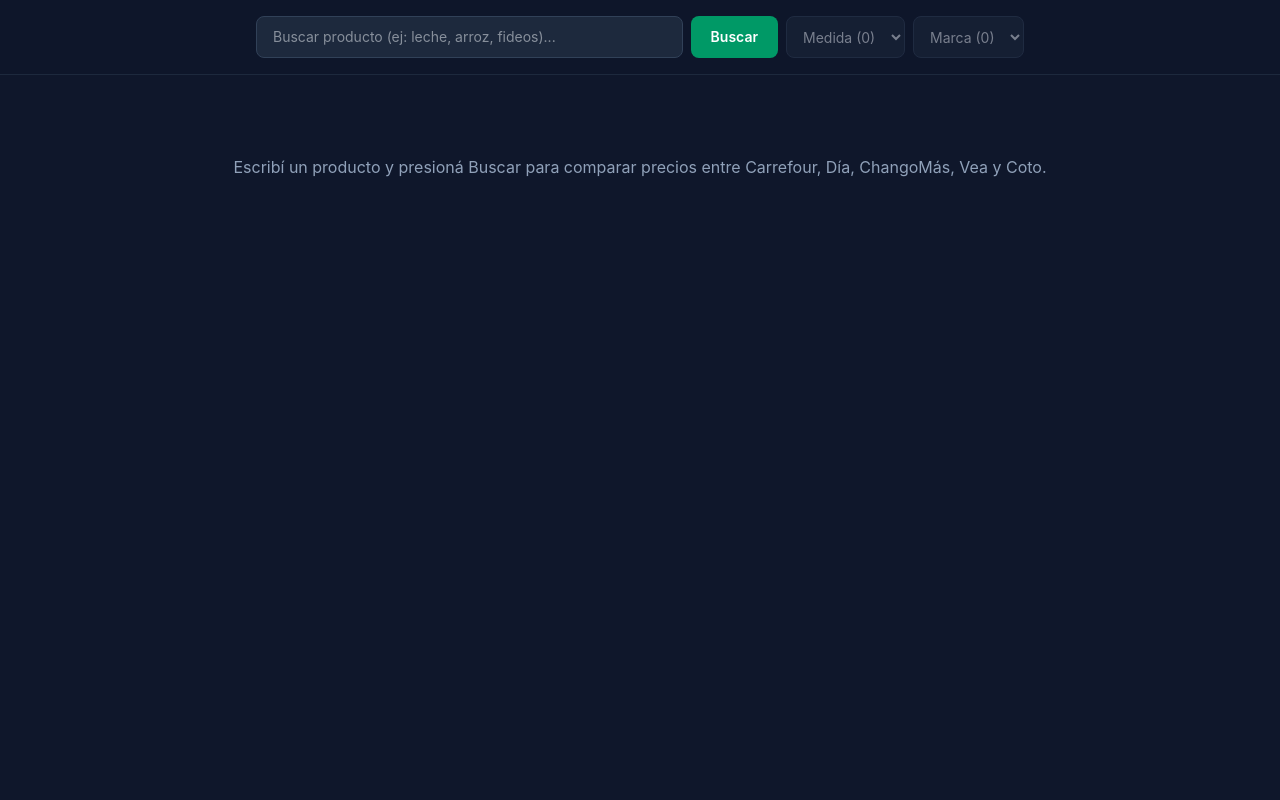
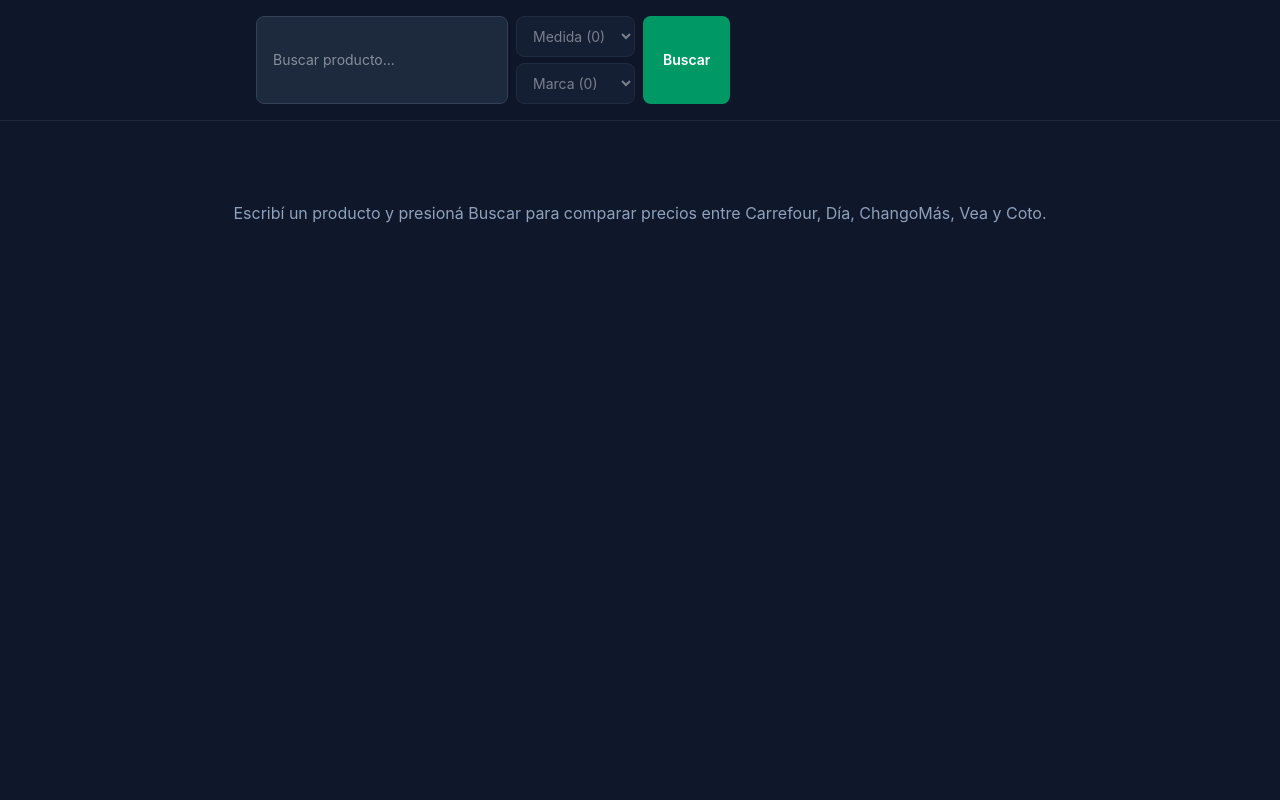
Before and after one commit to Mati69lbt/CompararPreciosSupermercados, a React (Vite) app: page / in a window 1280 px wide. Shown: the top 800 px of the page. Built offline with nearby package versions, Linux system fonts and the light colour scheme.

Commit message:
feat: mejorar diseño de componentes y optimizar la visualización de productos en el carrusel

```diff
--- a/src/App.jsx
+++ b/src/App.jsx
@@ -107,28 +107,31 @@ export default function App() {
 
   return (
     <div className="min-h-screen bg-slate-900 text-white">
-      <header className="sticky top-0 z-20 bg-slate-900/95 backdrop-blur border-b border-slate-800 p-4">
-        <div className="max-w-3xl mx-auto flex flex-wrap gap-2">
+      <header className="sticky top-0 z-20 bg-slate-900/95 backdrop-blur border-b border-slate-800 p-2 sm:p-4">
+        <div className="max-w-3xl mx-auto grid grid-cols-2 gap-2 sm:flex sm:flex-wrap">
+          <div className="flex flex-col gap-1.5 min-w-0">
             <input
               type="text"
               value={input}
               onChange={(e) => setInput(e.target.value)}
               onKeyDown={handleKeyDown}
-            placeholder="Buscar producto (ej: leche, arroz, fideos)..."
-            className="flex-1 min-w-[200px] bg-slate-800 border border-slate-700 text-slate-100 text-sm rounded-lg px-4 py-2.5 focus:ring-2 focus:ring-emerald-500 focus:outline-none"
+              placeholder="Buscar producto..."
+              className="sm:flex-1 sm:min-w-[200px] bg-slate-800 border border-slate-700 text-slate-100 text-xs sm:text-sm rounded-lg px-3 sm:px-4 h-9 sm:h-auto sm:py-2.5 focus:ring-2 focus:ring-emerald-500 focus:outline-none"
             />
             <button
               onClick={dispararBusqueda}
-            className="bg-emerald-600 hover:bg-emerald-500 text-white font-semibold text-sm px-5 py-2.5 rounded-lg transition-colors"
+              className="sm:hidden bg-emerald-600 hover:bg-emerald-500 text-white font-semibold text-xs px-3 h-9 rounded-lg transition-colors"
             >
               Buscar
             </button>
+          </div>
 
+          <div className="flex flex-col gap-1.5 min-w-0">
             <select
               value={filtroContenidoGlobal}
               onChange={handleContenidoChange}
               disabled={!busqueda}
-            className="bg-slate-800 border border-slate-700 text-slate-200 text-sm rounded-lg px-3 py-2.5 focus:ring-2 focus:ring-emerald-500 focus:outline-none disabled:opacity-50"
+              className="bg-slate-800 border border-slate-700 text-slate-200 text-xs sm:text-sm rounded-lg px-2 sm:px-3 h-9 sm:h-auto sm:py-2.5 focus:ring-2 focus:ring-emerald-500 focus:outline-none disabled:opacity-50 min-w-0"
             >
               <option value="">Medida ({medidasDisponiblesGlobal.length})</option>
               {[...medidasDisponiblesGlobal]
@@ -144,7 +147,7 @@ export default function App() {
               value={filtroMarcaGlobal}
               onChange={(e) => setFiltroMarcaGlobal(e.target.value)}
               disabled={!busqueda}
-            className="bg-slate-800 border border-slate-700 text-slate-200 text-sm rounded-lg px-3 py-2.5 focus:ring-2 focus:ring-emerald-500 focus:outline-none disabled:opacity-50"
+              className="bg-slate-800 border border-slate-700 text-slate-200 text-xs sm:text-sm rounded-lg px-2 sm:px-3 h-9 sm:h-auto sm:py-2.5 focus:ring-2 focus:ring-emerald-500 focus:outline-none disabled:opacity-50 min-w-0"
             >
               <option value="">Marca ({marcasDisponiblesGlobal.length})</option>
               {marcasDisponiblesGlobal.map((marca, i) => (
@@ -153,6 +156,14 @@ export default function App() {
                 </option>
               ))}
             </select>
+          </div>
+
+          <button
+            onClick={dispararBusqueda}
+            className="hidden sm:block bg-emerald-600 hover:bg-emerald-500 text-white font-semibold text-sm px-5 py-2.5 rounded-lg transition-colors"
+          >
+            Buscar
+          </button>
         </div>
       </header>
 
@@ -163,17 +174,17 @@ export default function App() {
             Carrefour, Día, ChangoMás, Vea y Coto.
           </p>
         ) : (
-          <div className="grid grid-cols-1 gap-3 items-start lg:grid-cols-5 lg:h-full lg:items-stretch">
+          <div className="flex flex-col gap-3 lg:grid lg:grid-cols-5 lg:gap-3 lg:h-full lg:items-stretch">
             {TIENDAS.map(({ key, nombre, logo, Componente }) => (
               <div
                 key={key}
-                className="bg-slate-950/40 border border-slate-800 rounded-xl overflow-hidden flex flex-col lg:h-full lg:min-w-0"
+                className="bg-slate-950/40 border-2 border-slate-600 rounded-xl overflow-hidden flex flex-col lg:h-full lg:min-w-0"
               >
-                <div className="flex items-center justify-center gap-2 p-3 border-b border-slate-800 bg-slate-900 shrink-0">
+                <div className="flex items-center justify-start lg:justify-center gap-2 p-2 sm:p-3 border-b border-slate-800 bg-slate-900 shrink-0">
                   <img
                     src={logo}
                     alt={nombre}
-                    className="h-10 object-contain"
+                    className="h-8 sm:h-10 object-contain"
                   />
                   {typeof conteos[key] === "number" && (
                     <span className="flex items-center gap-1 text-[11px] font-medium text-emerald-400 bg-emerald-500/10 border border-emerald-500/30 rounded-full pl-2 pr-2.5 py-0.5 leading-none">
--- a/src/components/Dia/ProductsDia.jsx
+++ b/src/components/Dia/ProductsDia.jsx
@@ -87,12 +87,12 @@ const ProductsDia = ({
         {cargando ? (
           <p className="text-center text-slate-400 text-xs py-4">Cargando...</p>
         ) : (
-          <div className="flex flex-col gap-2">
+          <div className="flex flex-row gap-2 overflow-x-auto snap-x snap-mandatory scrollbar-none pb-1 lg:flex-col lg:overflow-visible lg:snap-none lg:pb-0">
             {productosFiltrados.map((prod) => (
               <div
                 key={prod.id}
                 onClick={() => setProductoSeleccionado(prod)}
-                className="bg-slate-800 border border-slate-700 rounded-lg p-2 flex flex-col justify-between shadow hover:border-slate-500 transition-all overflow-hidden cursor-pointer hover:scale-[1.01]"
+                className="w-44 shrink-0 snap-start lg:w-auto lg:shrink lg:snap-align-none bg-slate-800 border border-slate-700 rounded-lg p-2 flex flex-col justify-between shadow hover:border-slate-500 transition-all overflow-hidden cursor-pointer hover:scale-[1.01]"
               >
                 <div className="flex gap-2">
                   <div className="w-14 h-14 shrink-0 bg-white/5 rounded-md flex items-center justify-center overflow-hidden">
--- a/src/components/carrefour/ProductsCarrefour.jsx
+++ b/src/components/carrefour/ProductsCarrefour.jsx
@@ -95,12 +95,12 @@ const ProductsCarrefour = ({
         {cargando ? (
           <p className="text-center text-slate-400 text-xs py-4">Cargando...</p>
         ) : (
-          <div className="flex flex-col gap-2">
+          <div className="flex flex-row gap-2 overflow-x-auto snap-x snap-mandatory scrollbar-none pb-1 lg:flex-col lg:overflow-visible lg:snap-none lg:pb-0">
             {productosFiltrados.map((prod) => (
               <div
                 key={prod.id}
                 onClick={() => setProductoSeleccionado(prod)}
-                className="bg-slate-800 border border-slate-700 rounded-lg p-2 flex flex-col justify-between shadow hover:border-slate-500 transition-all overflow-hidden cursor-pointer hover:scale-[1.01]"
+                className="w-44 shrink-0 snap-start lg:w-auto lg:shrink lg:snap-align-none bg-slate-800 border border-slate-700 rounded-lg p-2 flex flex-col justify-between shadow hover:border-slate-500 transition-all overflow-hidden cursor-pointer hover:scale-[1.01]"
               >
                 <div className="flex gap-2">
                   <div className="w-14 h-14 shrink-0 bg-white/5 rounded-md flex items-center justify-center overflow-hidden">
--- a/src/components/changomas/ProductsChangoMas.jsx
+++ b/src/components/changomas/ProductsChangoMas.jsx
@@ -88,12 +88,12 @@ const ProductsChangoMas = ({
         {cargando ? (
           <p className="text-center text-slate-400 text-xs py-4">Cargando...</p>
         ) : (
-          <div className="flex flex-col gap-2">
+          <div className="flex flex-row gap-2 overflow-x-auto snap-x snap-mandatory scrollbar-none pb-1 lg:flex-col lg:overflow-visible lg:snap-none lg:pb-0">
             {productosFiltrados.map((prod) => (
               <div
                 key={prod.id}
                 onClick={() => setProductoSeleccionado(prod)}
-                className="bg-slate-800 border border-slate-700 rounded-lg p-2 flex flex-col justify-between shadow hover:border-slate-500 transition-all overflow-hidden cursor-pointer hover:scale-[1.01]"
+                className="w-44 shrink-0 snap-start lg:w-auto lg:shrink lg:snap-align-none bg-slate-800 border border-slate-700 rounded-lg p-2 flex flex-col justify-between shadow hover:border-slate-500 transition-all overflow-hidden cursor-pointer hover:scale-[1.01]"
               >
                 <div className="flex gap-2">
                   <div className="w-14 h-14 shrink-0 bg-white/5 rounded-md flex items-center justify-center overflow-hidden">
--- a/src/components/coto/ProductsCoto.jsx
+++ b/src/components/coto/ProductsCoto.jsx
@@ -95,12 +95,12 @@ const ProductsCoto = ({
       {cargando ? (
         <p className="text-center text-slate-400 text-xs py-4">Cargando...</p>
       ) : (
-        <div className="flex flex-col gap-2">
+        <div className="flex flex-row gap-2 overflow-x-auto snap-x snap-mandatory scrollbar-none pb-1 lg:flex-col lg:overflow-visible lg:snap-none lg:pb-0">
           {productosFiltrados.map((prod) => (
             <div
               key={prod.id}
               onClick={() => setProductoSeleccionado(prod)}
-              className="bg-slate-800 border border-slate-700 rounded-lg p-2 flex flex-col justify-between shadow hover:border-slate-500 transition-all overflow-hidden cursor-pointer hover:scale-[1.01]"
+              className="w-44 shrink-0 snap-start lg:w-auto lg:shrink lg:snap-align-none bg-slate-800 border border-slate-700 rounded-lg p-2 flex flex-col justify-between shadow hover:border-slate-500 transition-all overflow-hidden cursor-pointer hover:scale-[1.01]"
             >
               <div className="flex gap-2">
                 <div className="w-14 h-14 shrink-0 bg-white/5 rounded-md flex items-center justify-center overflow-hidden">
--- a/src/components/mercadoLibre/ProductsMeli.jsx
+++ b/src/components/mercadoLibre/ProductsMeli.jsx
@@ -221,7 +221,7 @@ const ProductsMeli = () => {
                     )}
                   </div>
 
-                  <h3 className="font-medium text-slate-100 text-sm line-clamp-2 mb-2">
+                  <h3 className="font-medium text-slate-100 text-sm mb-2">
                     {prod.nombre}
                   </h3>
 
--- a/src/components/vea/ProductsVea.jsx
+++ b/src/components/vea/ProductsVea.jsx
@@ -92,12 +92,12 @@ const ProductsVea = ({
         {cargando ? (
           <p className="text-center text-slate-400 text-xs py-4">Cargando...</p>
         ) : (
-          <div className="flex flex-col gap-2">
+          <div className="flex flex-row gap-2 overflow-x-auto snap-x snap-mandatory scrollbar-none pb-1 lg:flex-col lg:overflow-visible lg:snap-none lg:pb-0">
             {productosFiltrados.map((prod) => (
               <div
                 key={prod.id}
                 onClick={() => setProductoSeleccionado(prod)}
-                className="bg-slate-800 border border-slate-700 rounded-lg p-2 flex flex-col justify-between shadow hover:border-slate-500 transition-all overflow-hidden cursor-pointer hover:scale-[1.01]"
+                className="w-44 shrink-0 snap-start lg:w-auto lg:shrink lg:snap-align-none bg-slate-800 border border-slate-700 rounded-lg p-2 flex flex-col justify-between shadow hover:border-slate-500 transition-all overflow-hidden cursor-pointer hover:scale-[1.01]"
               >
                 <div className="flex gap-2">
                   <div className="w-14 h-14 shrink-0 bg-white/5 rounded-md flex items-center justify-center overflow-hidden">
--- a/src/index.css
+++ b/src/index.css
@@ -25,3 +25,13 @@
   background-color: rgb(100 116 139); /* slate-500 */
   background-clip: padding-box;
 }
+
+/* Oculta la barra de scroll (carrusel horizontal mobile) sin perder el gesto táctil */
+.scrollbar-none {
+  scrollbar-width: none;
+  -ms-overflow-style: none;
+}
+
+.scrollbar-none::-webkit-scrollbar {
+  display: none;
+}
```
Lines whose indentation alone changed are shown as unchanged.
